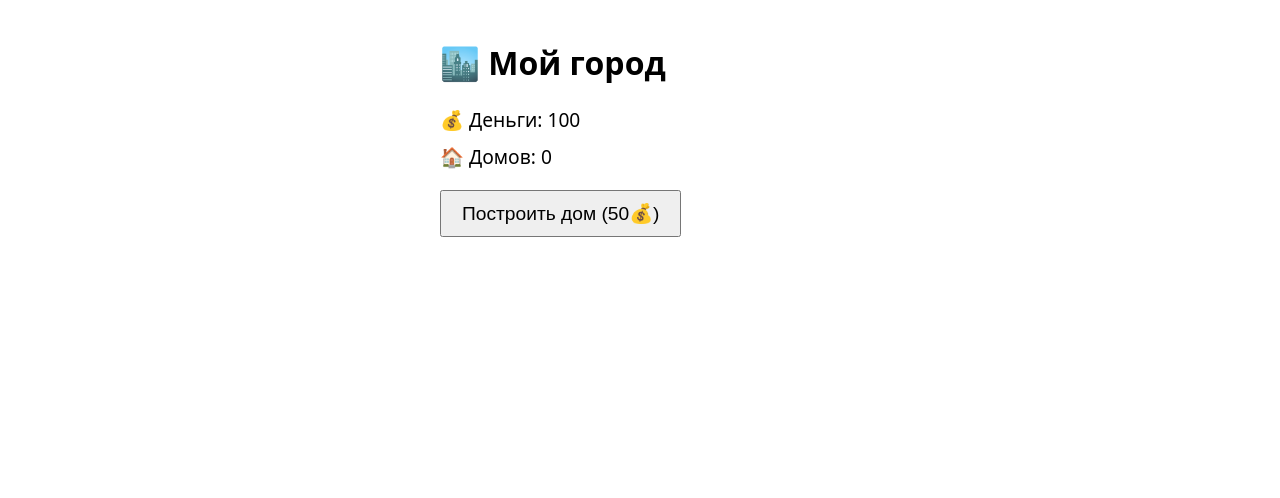
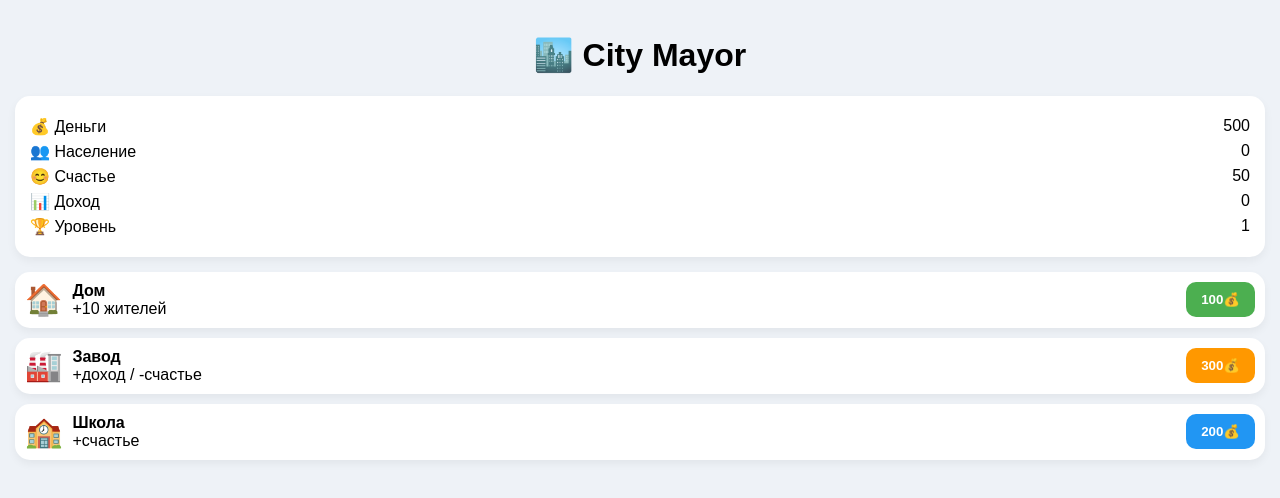
Before and after one commit to igormilner06-bit/BYC2, a plain HTML site: page index.html in a window 1280 px wide. Drawn offline with Linux system fonts and the light colour scheme; no server answers.

Commit message:
Update index.html

```diff
--- a/index.html
+++ b/index.html
@@ -2,63 +2,234 @@
 <html>
 <head>
 <meta charset="UTF-8">
-    <title>Мой город</title>
+<meta name="viewport" content="width=device-width, initial-scale=1.0">
+<title>City Mayor</title>
+
 <style>
-        body { font-family: system-ui, sans-serif; padding: 20px; max-width: 400px; margin: 0 auto; }
-        button { font-size: 1.2rem; padding: 10px 20px; margin-top: 10px; }
-        .info { font-size: 1.2rem; margin: 10px 0; }
+body {
+    margin: 0;
+    font-family: Arial;
+    background: #eef2f7;
+}
+
+.container {
+    padding: 15px;
+}
+
+h1 {
+    text-align: center;
+}
+
+.card {
+    background: white;
+    border-radius: 15px;
+    padding: 15px;
+    margin-bottom: 15px;
+    box-shadow: 0 4px 10px rgba(0,0,0,0.05);
+}
+
+.stat {
+    display: flex;
+    justify-content: space-between;
+    margin: 6px 0;
+    font-size: 16px;
+}
+
+.building {
+    display: flex;
+    align-items: center;
+    justify-content: space-between;
+    background: white;
+    border-radius: 15px;
+    padding: 10px;
+    margin-bottom: 10px;
+    box-shadow: 0 4px 8px rgba(0,0,0,0.05);
+}
+
+.building-info {
+    display: flex;
+    align-items: center;
+}
+
+.icon {
+    font-size: 30px;
+    margin-right: 10px;
+}
+
+button {
+    padding: 10px 15px;
+    border: none;
+    border-radius: 10px;
+    cursor: pointer;
+    font-weight: bold;
+    color: white;
+}
+
+.house { background: #4CAF50; }
+.factory { background: #FF9800; }
+.school { background: #2196F3; }
+
 </style>
 </head>
+
 <body>
 
-<h1>🏙️ Мой город</h1>
-<div class="info">💰 Деньги: <span id="money">100</span></div>
-<div class="info">🏠 Домов: <span id="houses">0</span></div>
-<button onclick="buildHouse()">Построить дом (50💰)</button>
+<div class="container">
 
-<script>
-    // Telegram WebApp (безопасно)
-    if (window.Telegram?.WebApp) {
-        window.Telegram.WebApp.expand();
+<h1>🏙️ City Mayor</h1>
+
+<div class="card">
+    <div class="stat">💰 Деньги <span id="money"></span></div>
+    <div class="stat">👥 Население <span id="people"></span></div>
+    <div class="stat">😊 Счастье <span id="happy"></span></div>
+    <div class="stat">📊 Доход <span id="income"></span></div>
+    <div class="stat">🏆 Уровень <span id="level"></span></div>
+</div>
+
+<div class="building">
+    <div class="building-info">
+        <div class="icon">🏠</div>
+        <div><b>Дом</b><br>+10 жителей</div>
+    </div>
+    <button class="house" onclick="buildHouse()">100💰</button>
+</div>
+
+<div class="building">
+    <div class="building-info">
+        <div class="icon">🏭</div>
+        <div><b>Завод</b><br>+доход / -счастье</div>
+    </div>
+    <button class="factory" onclick="buildFactory()">300💰</button>
+</div>
+
+<div class="building">
+    <div class="building-info">
+        <div class="icon">🏫</div>
+        <div><b>Школа</b><br>+счастье</div>
+    </div>
+    <button class="school" onclick="buildSchool()">200💰</button>
+</div>
+
+</div>
+
+<script type="module">
+import { initializeApp } from "https://www.gstatic.com/firebasejs/10.12.0/firebase-app.js";
+import { getFirestore, doc, getDoc, setDoc } from "https://www.gstatic.com/firebasejs/10.12.0/firebase-firestore.js";
+
+// 🔥 ТВОЙ FIREBASE CONFIG
+const firebaseConfig = {
+  apiKey: "AIzaSyDiESFdpgCfwaHPbn5DVvde82bmTUn_92A",
+  authDomain: "game-124da.firebaseapp.com",
+  projectId: "game-124da",
+  storageBucket: "game-124da.firebasestorage.app",
+  messagingSenderId: "323957265964",
+  appId: "1:323957265964:web:2ef3e6dbaea06b0c12e389"
+};
+
+const app = initializeApp(firebaseConfig);
+const db = getFirestore(app);
+
+// Telegram
+let tg = window.Telegram?.WebApp;
+if (tg) tg.expand();
+
+let userId = "guest";
+if (tg?.initDataUnsafe?.user) {
+    userId = tg.initDataUnsafe.user.id.toString();
 }
 
-    let money = 100;
-    let houses = 0;
+// игра
+let game = {
+    money: 500,
+    people: 0,
+    houses: 0,
+    factories: 0,
+    schools: 0,
+    happiness: 50,
+    level: 1
+};
 
-    // Загрузка сохранений
-    const savedMoney = localStorage.getItem('cityMoney');
-    const savedHouses = localStorage.getItem('cityHouses');
-    if (savedMoney !== null) money = parseInt(savedMoney);
-    if (savedHouses !== null) houses = parseInt(savedHouses);
+// загрузка
+async function loadGame() {
+    const ref = doc(db, "cities", userId);
+    const snap = await getDoc(ref);
 
-    function saveGame() {
-        localStorage.setItem('cityMoney', money);
-        localStorage.setItem('cityHouses', houses);
+    if (snap.exists()) {
+        game = snap.data();
     }
 
+    update();
+}
+
+// сохранение
+async function saveGame() {
+    const ref = doc(db, "cities", userId);
+    await setDoc(ref, game);
+}
+
+// доход
+function calcIncome() {
+    return game.people * 2 + game.factories * 50 - (game.schools * 20 + game.people);
+}
+
+// UI
 function update() {
-        document.getElementById("money").innerText = money;
-        document.getElementById("houses").innerText = houses;
+    document.getElementById("money").innerText = Math.floor(game.money);
+    document.getElementById("people").innerText = game.people;
+    document.getElementById("happy").innerText = game.happiness;
+    document.getElementById("income").innerText = calcIncome();
+    document.getElementById("level").innerText = game.level;
+
     saveGame();
 }
 
+// здания
 function buildHouse() {
-        if (money >= 50) {
-            money -= 50;
-            houses += 1;
+    if (game.money >= 100) {
+        game.money -= 100;
+        game.people += 10;
+        game.happiness += 2;
         update();
-        } else {
-            alert("Не хватает денег!");
     }
 }
 
-    // Пассивный доход
+function buildFactory() {
+    if (game.money >= 300) {
+        game.money -= 300;
+        game.happiness -= 5;
+        update();
+    }
+}
+
+function buildSchool() {
+    if (game.money >= 200) {
+        game.money -= 200;
+        game.happiness += 10;
+        update();
+    }
+}
+
+// цикл игры
 setInterval(() => {
-        money += houses * 10;
+    game.money += calcIncome();
+
+    if (game.people > game.level * 50) {
+        game.level++;
+        alert("🏆 Новый уровень города!");
+    }
+
     update();
 }, 3000);
 
-    update();
+// старт
+loadGame();
+
+// кнопки для HTML
+window.buildHouse = buildHouse;
+window.buildFactory = buildFactory;
+window.buildSchool = buildSchool;
+
 </script>
+
 </body>
 </html>
```
Lines whose indentation alone changed are shown as unchanged.
